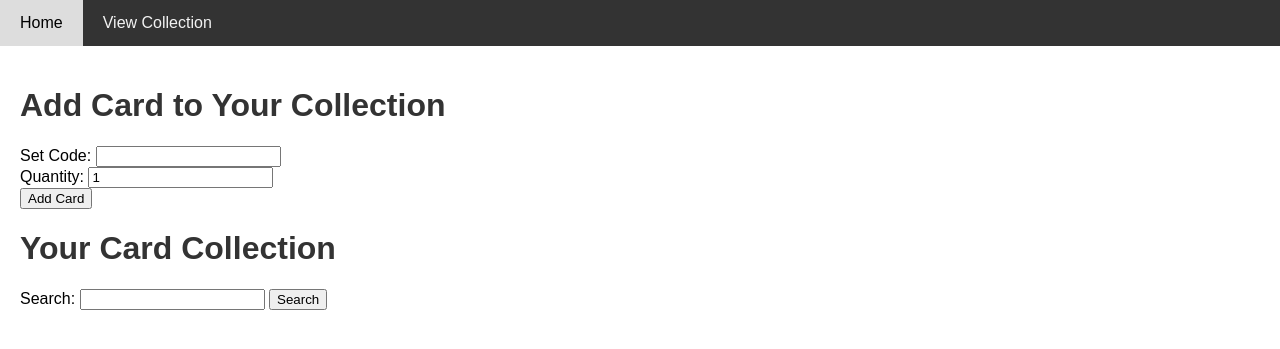
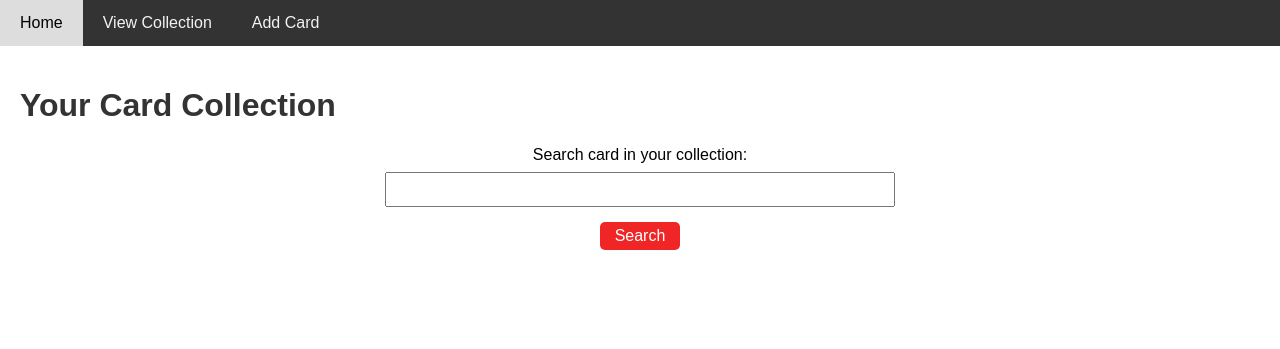
Before and after one commit to vrudyy/yugioh-webapp, a Flask app: page /view_collection in a window 1280 px wide. Shown: the top 349 px of the page. Run offline with Flask 3, Linux system fonts and the light colour scheme; data that the repository does not hold is empty.

Commit message:
cleanin code with styles.css

```diff
--- /dev/null
+++ b/static/css/styles.css
@@ -0,0 +1,141 @@
+/* static/css/styles.css */
+body {
+    font-family: Arial, sans-serif;
+    margin: 0;
+    padding: 0;
+}
+
+.navbar {
+    background-color: #333;
+    overflow: hidden;
+}
+
+.navbar a {
+    float: left;
+    display: block;
+    color: #f2f2f2;
+    text-align: center;
+    padding: 14px 20px;
+    text-decoration: none;
+}
+
+.navbar a:hover {
+    background-color: #ddd;
+    color: black;
+}
+
+.container {
+    padding: 20px;
+}
+
+h1 {
+    color: #333;
+}
+
+.card-grid {
+    display: flex;
+    flex-wrap: wrap;
+    gap: 10px;
+}
+
+.card-item {
+    flex: 1 0 18%; /* Adjust this percentage to control number of cards per row */
+    box-sizing: border-box;
+    border: 1px solid #ddd;
+    padding: 10px;
+    text-align: center;
+    max-width: 18%; /* Ensures that each card item does not exceed 18% of container width */
+    margin: 0 auto; /* Centers the card item in the row */
+}
+
+.card-item img {
+    max-width: 100%;
+    height: auto;
+}
+
+.card-item h2 {
+    font-size: 1em;
+    margin: 10px 0;
+}
+
+.card-item p {
+    font-size: 0.9em;
+    color: #555;
+}
+
+.delete-form {
+    margin-top: 10px;
+}
+
+.delete-form input[type="number"] {
+    width: 60px;
+    margin-right: 5px;
+}
+
+.delete-form button {
+    padding: 5px 10px;
+    background-color: #f44336;
+    color: white;
+    border: none;
+    cursor: pointer;
+}
+
+.delete-form button:hover {
+    background-color: #c62828;
+}
+
+/* Style for all buttons */
+button {
+    padding: 5px 15px;
+    background-color: #f02626; /* Green background */
+    color: white; /* White text */
+    border: none; /* No border */
+    border-radius: 5px; /* Rounded corners */
+    cursor: pointer; /* Pointer cursor on hover */
+    font-size: 16px; /* Increase font size */
+    transition: background-color 0.3s; /* Smooth transition for background color */
+    margin: 5px;
+}
+
+button:hover {
+    background-color: #911919; /* Darker green on hover */
+}
+
+input {
+    padding: 5px 5px;
+    margin: 8px 0;
+    box-sizing: border-box;
+}
+
+input[type=text]:focus {
+  border: 3px solid #555;
+}
+
+/* Center the form on the screen */
+.form-container {
+    display: flex;
+    flex-direction: column;
+    justify-content: center;
+    align-items: center;
+    height: 70vh; /* Full viewport height */
+    text-align: center;
+}
+
+/* Style for form elements to center them */
+input[type="text"],
+input[type="number"],
+textarea {
+    width: 100%; /* Full width of form's parent container */
+    margin-bottom: 10px; /* Spacing between elements */
+    padding: 8px; /* Padding for better input appearance */
+    box-sizing: border-box; /* Ensures padding doesn't overflow the input */
+}
+
+.search_cards_collection {
+    display: flex;
+    flex-direction: column;
+    justify-content: left;
+    align-items: center;
+    height: 15vh; /* Full viewport height */
+    text-align: center;
+}
--- a/templates/base.html
+++ b/templates/base.html
@@ -5,102 +5,7 @@
     <meta charset="UTF-8">
     <meta name="viewport" content="width=device-width, initial-scale=1.0">
     <title>{% block title %}Yu-Gi-Oh! Card Search{% endblock %}</title>
-    <style>
-        body {
-            font-family: Arial, sans-serif;
-            margin: 0;
-            padding: 0;
-        }
-        .navbar {
-            background-color: #333;
-            overflow: hidden;
-        }
-        .navbar a {
-            float: left;
-            display: block;
-            color: #f2f2f2;
-            text-align: center;
-            padding: 14px 20px;
-            text-decoration: none;
-        }
-        .navbar a:hover {
-            background-color: #ddd;
-            color: black;
-        }
-        .container {
-            padding: 20px;
-        }
-        h1 {
-            color: #333;
-        }
-        body {
-            font-family: Arial, sans-serif;
-            margin: 0;
-            padding: 0;
-        }
-        .navbar {
-            background-color: #333;
-            overflow: hidden;
-        }
-        .navbar a {
-            float: left;
-            display: block;
-            color: #f2f2f2;
-            text-align: center;
-            padding: 14px 20px;
-            text-decoration: none;
-        }
-        .navbar a:hover {
-            background-color: #ddd;
-            color: black;
-        }
-        .container {
-            padding: 20px;
-        }
-        .card-grid {
-            display: flex;
-            flex-wrap: wrap;
-            gap: 10px;
-        }
-        .card-item {
-            flex: 1 0 18%; /* Adjust this percentage to control number of cards per row */
-            box-sizing: border-box;
-            border: 1px solid #ddd;
-            padding: 10px;
-            text-align: center;
-            max-width: 18%; /* Ensures that each card item does not exceed 18% of container width */
-            margin: 0 auto; /* Centers the card item in the row */
-        }
-        .card-item img {
-            max-width: 100%;
-            height: auto;
-        }
-        .card-item h2 {
-            font-size: 1em;
-            margin: 10px 0;
-        }
-        .card-item p {
-            font-size: 0.9em;
-            color: #555;
-        }
-        .delete-form {
-            margin-top: 10px;
-        }
-        .delete-form input[type="number"] {
-            width: 60px;
-            margin-right: 5px;
-        }
-        .delete-form button {
-            padding: 5px 10px;
-            background-color: #f44336;
-            color: white;
-            border: none;
-            cursor: pointer;
-        }
-        .delete-form button:hover {
-            background-color: #c62828;
-        }
-    </style>
+    <link rel="stylesheet" href="{{ url_for('static', filename='css/styles.css') }}">
 </head>
 <body>
     {% include 'navbar.html' %}
--- a/templates/navbar.html
+++ b/templates/navbar.html
@@ -4,4 +4,5 @@
    <!-- <a href="/search">Search Cards</a>
     <a href="/add_card">Add Card</a>-->
     <a href="/view_collection">View Collection</a>
+    <a href="/add_card">Add Card</a>
 </div>
--- a/templates/view_collection.html
+++ b/templates/view_collection.html
@@ -4,24 +4,26 @@
 {% block title %}View Collection{% endblock %}
 
 {% block content %}
-    <h1>Add Card to Your Collection</h1>
-    <form action="/add_card" method="post">
-        <label for="set_code">Set Code:</label>
-        <input type="text" id="set_code" name="set_code" required>
-        <br>
-        <label for="quantity">Quantity:</label>
-        <input type="number" id="quantity" name="quantity" min="1" value="1">
-        <br>
-        <button type="submit">Add Card</button>
-    </form>
+<!--    <h1>Add Card to Your Collection</h1>-->
+<!--    <form action="/add_card" method="post">-->
+<!--        <label for="set_code">Set Code:</label>-->
+<!--        <input type="text" id="set_code" name="set_code" required>-->
+<!--        <br>-->
+<!--        <label for="quantity">Quantity:</label>-->
+<!--        <input type="number" id="quantity" name="quantity" min="1" value="1">-->
+<!--        <br>-->
+<!--        <button type="submit">Add Card</button>-->
+<!--    </form>-->
 
     <h1>Your Card Collection</h1>
-
-    <form action="/view_collection" method="get" class="filter-form">
-        <label for="search_query">Search:</label>
+    <div class="search_cards_collection">
+        <form action="/view_collection" method="get" class="filter-form">
+        <label for="search_query">Search card in your collection:</label>
         <input type="text" id="search_query" name="search_query" value="{{ search_query }}">
         <button type="submit">Search</button>
-    </form>
+        </form>
+    </div>
+
 
     <div class="card-grid">
         {% for item in results %}
```
Also changed, not shown: templates/add_card.html (+25 -0 lines).
